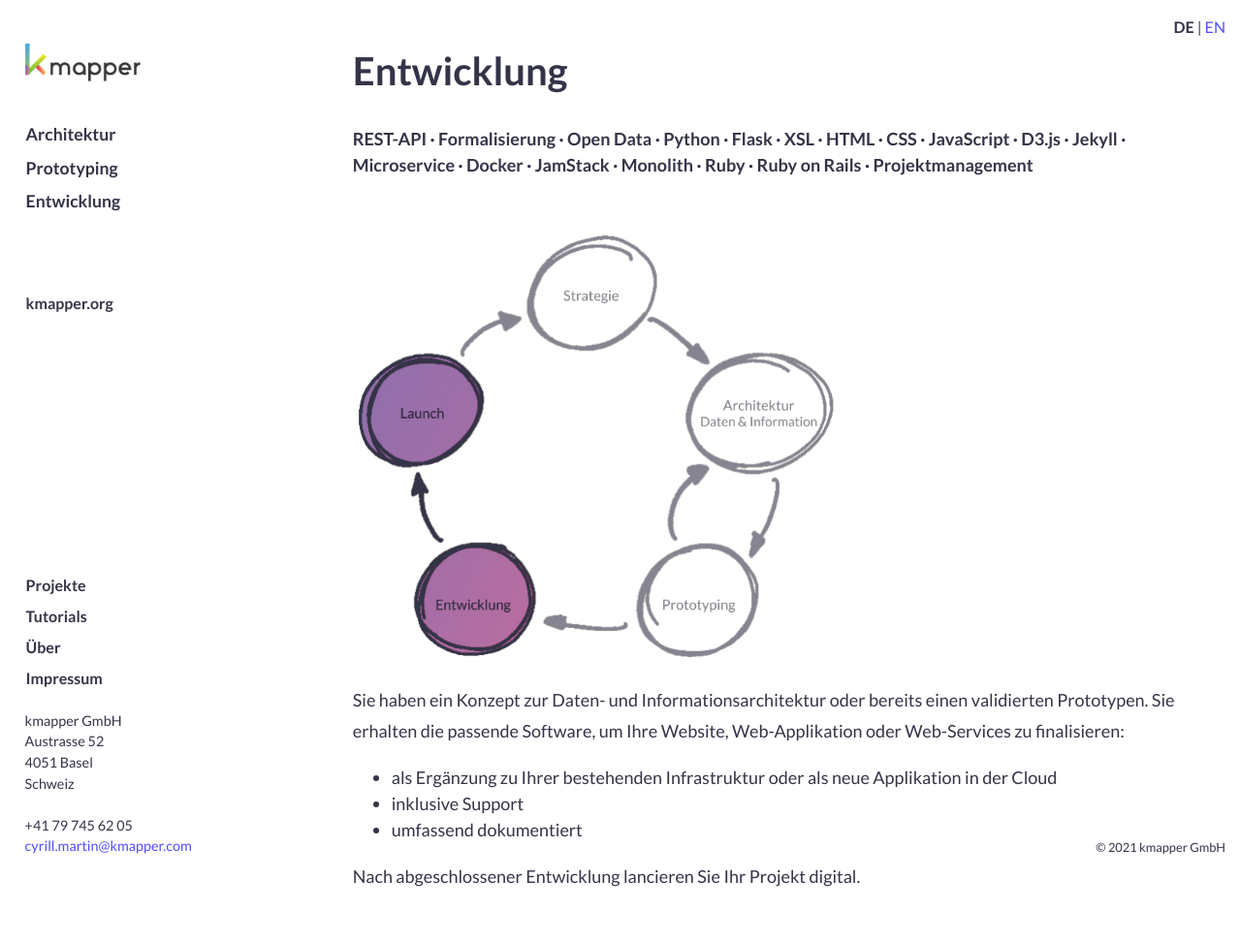
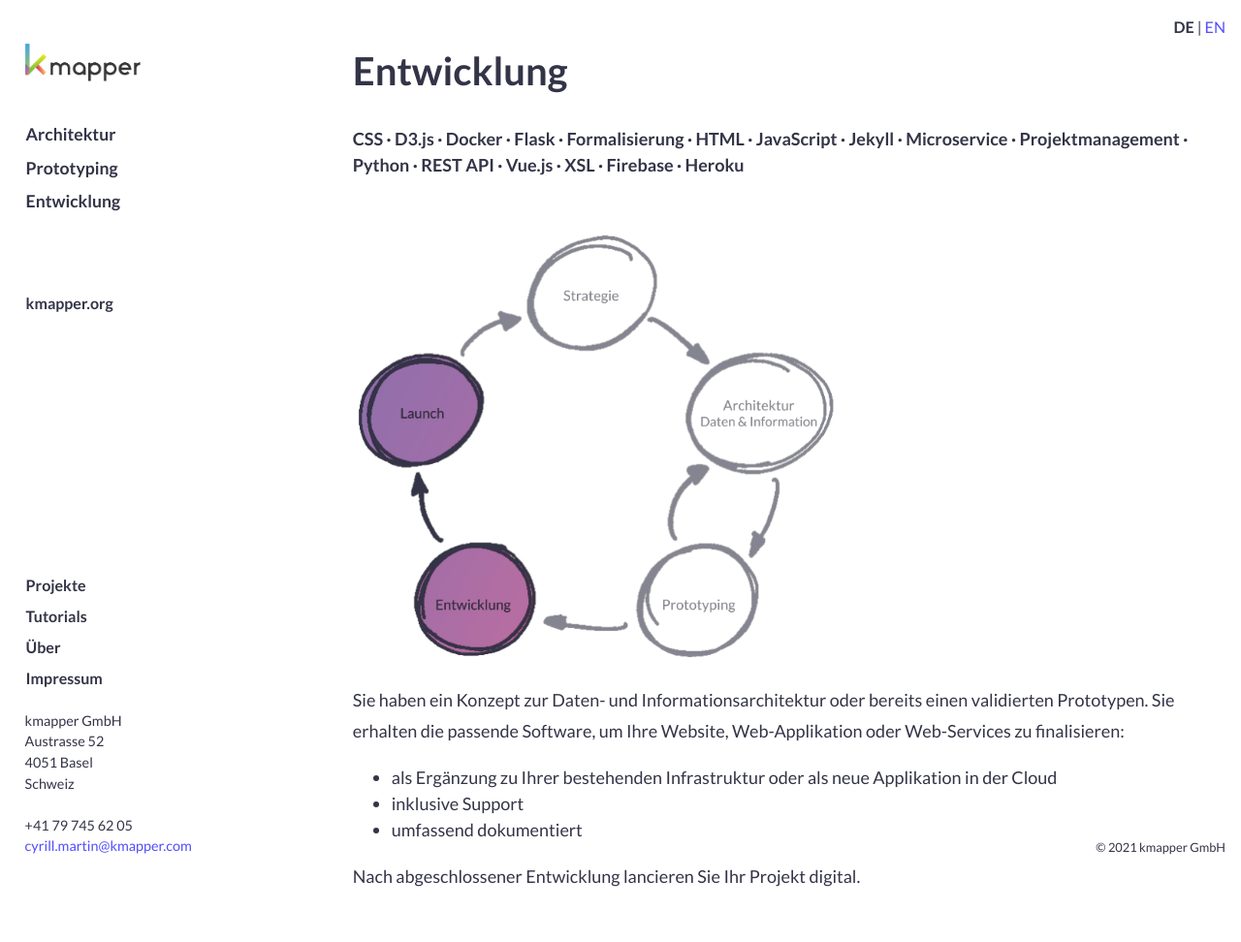
Before and after one commit to cyrill-martin/kmapper.com, a Jekyll site: the page built from src/sites/_de/entwicklung.md, in a window 1280 px wide. Shown: the whole page at 97% size. Built offline with Jekyll 4.4.1, drawn with Linux system fonts in a browser that asks for light colours; comment, search, counter and statistics services are not loaded.

Commit message:
Edit keywords

```diff
--- a/src/sites/_de/entwicklung.md
+++ b/src/sites/_de/entwicklung.md
@@ -4,24 +4,22 @@ uid: dev
 title: Entwicklung
 description: kmapper entwickelt Websites, Web-Applikationen und Web-Services
 terms:
-  - REST-API
+  - CSS
+  - D3.js
+  - Docker
+  - Flask
   - Formalisierung
-  - Open Data
-  - Python
-  - Flask
-  - XSL
   - HTML
-  - CSS
   - JavaScript
-  - D3.js
   - Jekyll
   - Microservice
-  - Docker
-  - JamStack
-  - Monolith
-  - Ruby
-  - Ruby on Rails
   - Projektmanagement
+  - Python
+  - REST API
+  - Vue.js
+  - XSL
+  - Firebase
+  - Heroku
 image: circles_de_lato-3-color.png
 ---
 
```
Also changed, not shown: src/sites/_de/daten-und-informationsarchitektur.md (+8 -7 lines), src/sites/_de/prototyping.md (+5 -4 lines), src/sites/_en/development.md (+2 -0 lines).
